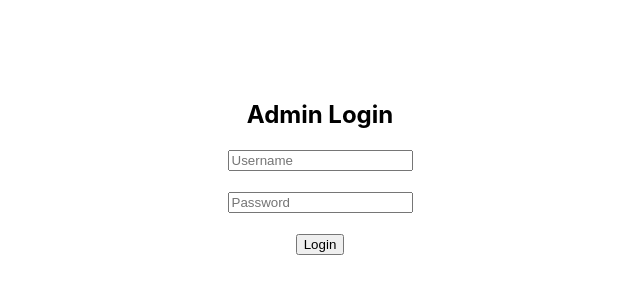
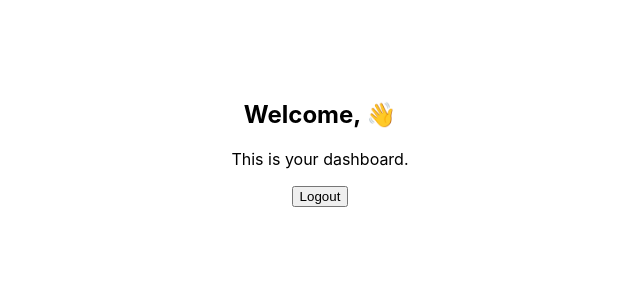
Before and after one commit to vikrant-chauhan1/SchoolFee-Management-System, a React (Create React App) app in the folder fee-management-frontend/: page /dashboard in a window 1280 px wide. Before the commit this address led to /. Shown: the top 300 px of the page, without its empty margins (320-960 px from the left). Built offline with nearby package versions, Linux system fonts and the light colour scheme; sample sign-in values are in the browser's storage.

Commit message:
auth complete

```diff
--- a/fee-management-frontend/src/App.js
+++ b/fee-management-frontend/src/App.js
@@ -3,7 +3,7 @@ import Login from "./pages/Login";
 import Dashboard from "./pages/Dashboard";
 
 const App=()=>{
-  const isAdmin = localStorage.getItem("isAdmin")=== "true";
+  const isAdmin = !!localStorage.getItem("token"); // !! is used to quickly make the variable a boolean one exists = true, null= false
 
   return(
     <BrowserRouter>
--- a/fee-management-frontend/src/pages/Dashboard.jsx
+++ b/fee-management-frontend/src/pages/Dashboard.jsx
@@ -5,7 +5,7 @@ const Dashboard =()=>{
     const navigate = useNavigate();
 
     useEffect(()=>{
-        if(!localStorage.getItem("isAdmin")){
+        if(!localStorage.getItem("token")){
             navigate("/login")
         }
     },[navigate]); //the navigate in dependency array is just to satisfy eslint rules of not leaving the array empty
@@ -14,13 +14,16 @@ const Dashboard =()=>{
 
 
     const handleLogout = ()=>{
-        localStorage.removeItem("isAdmin");
+        localStorage.removeItem("token");
         navigate("/");
     };
 
+    const adminInfo = JSON.parse(localStorage.getItem("adminUser"));
+    console.log(adminInfo);
+
     return(
         <div style={{ textAlign: "center", marginTop: "100px" }}>
-            <h2>Welcome, Admin 👋</h2>
+            <h2>Welcome, {adminInfo.userName} 👋</h2>
             <p>This is your dashboard.</p>
             <button onClick={handleLogout}>Logout</button>
         </div>
--- a/fee-management-frontend/src/pages/Login.jsx
+++ b/fee-management-frontend/src/pages/Login.jsx
@@ -17,11 +17,16 @@ const Login = () => {
       });
 
       const data = await res.json();
+      console.log(data);
+
+
 
       if (data.success) {
-        localStorage.setItem("isAdmin", "true");
-        localStorage.setItem("adminUser", JSON.stringify(data.admin));
-        console.log("Login success");
+        localStorage.setItem("token", data.token);
+        localStorage.setItem("adminUser",JSON.stringify(data.adminInfo));
+        //we are using the stringify because loacal storage only stores strings and if we put object in LS it will crash
+        // thus we use stringify to serialize it and it works for token above because token is already a string
+
         navigate("/dashboard");
       } else {
         alert("invalid credentials")
```
Also changed, not shown: 1 other file (tests, documents, lock files or other folders).
